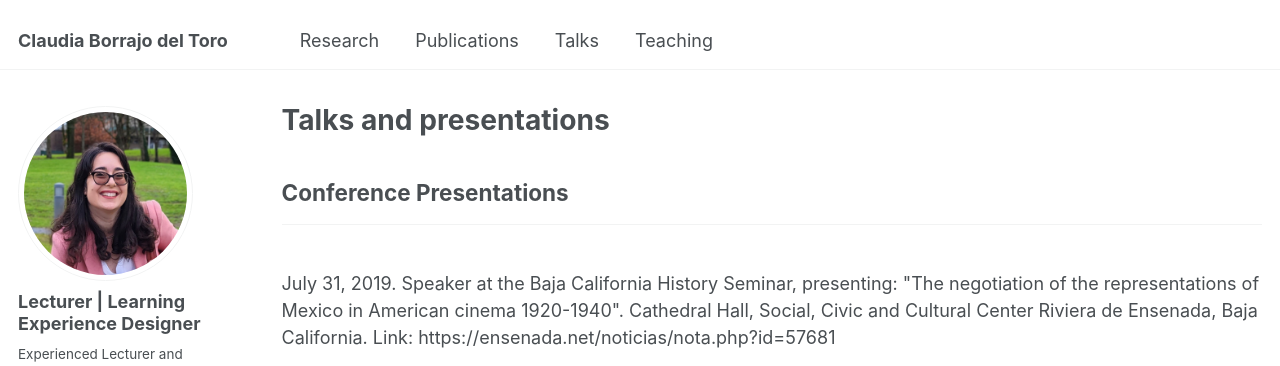
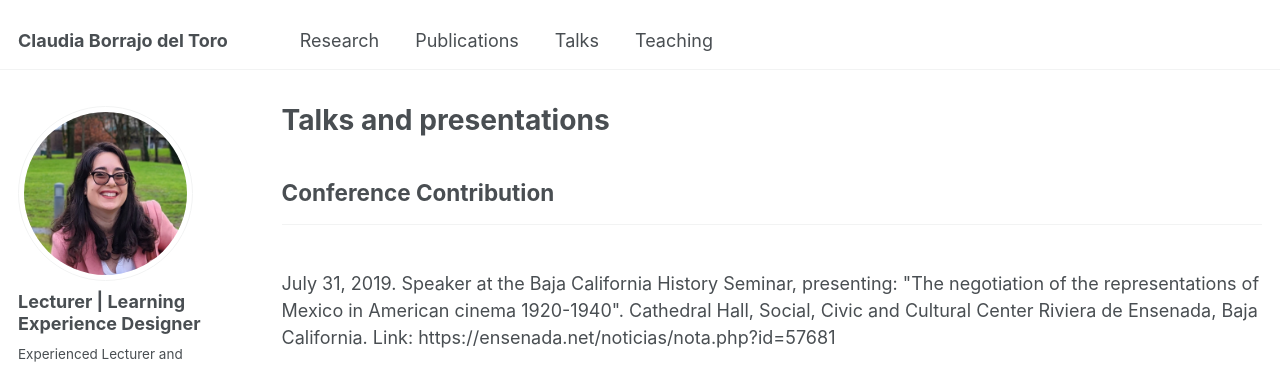
Before and after one commit to claudiabt/claudiabt.github.io, a Jekyll site: the page built from _pages/talks.html, in a window 1280 px wide and 900 px high. Shown: the top 366 px of the window. Built offline with Jekyll 4.4.1, drawn with Linux system fonts in a browser that asks for light colours; some web fonts are replaced.

Commit message:
Update talks.html

```diff
--- a/_pages/talks.html
+++ b/_pages/talks.html
@@ -5,7 +5,7 @@ permalink: /talks/
 author_profile: true
 ---
 
-<h2>Conference Presentations</h2><hr />
+<h2>Conference Contribution</h2><hr />
 <br>
 July 31, 2019. Speaker at the Baja California History Seminar, presenting: "The negotiation of the representations of Mexico in American cinema 1920-1940". Cathedral Hall, Social, Civic and Cultural Center Riviera de Ensenada, Baja California. Link: https://ensenada.net/noticias/nota.php?id=57681
 <br>
```
